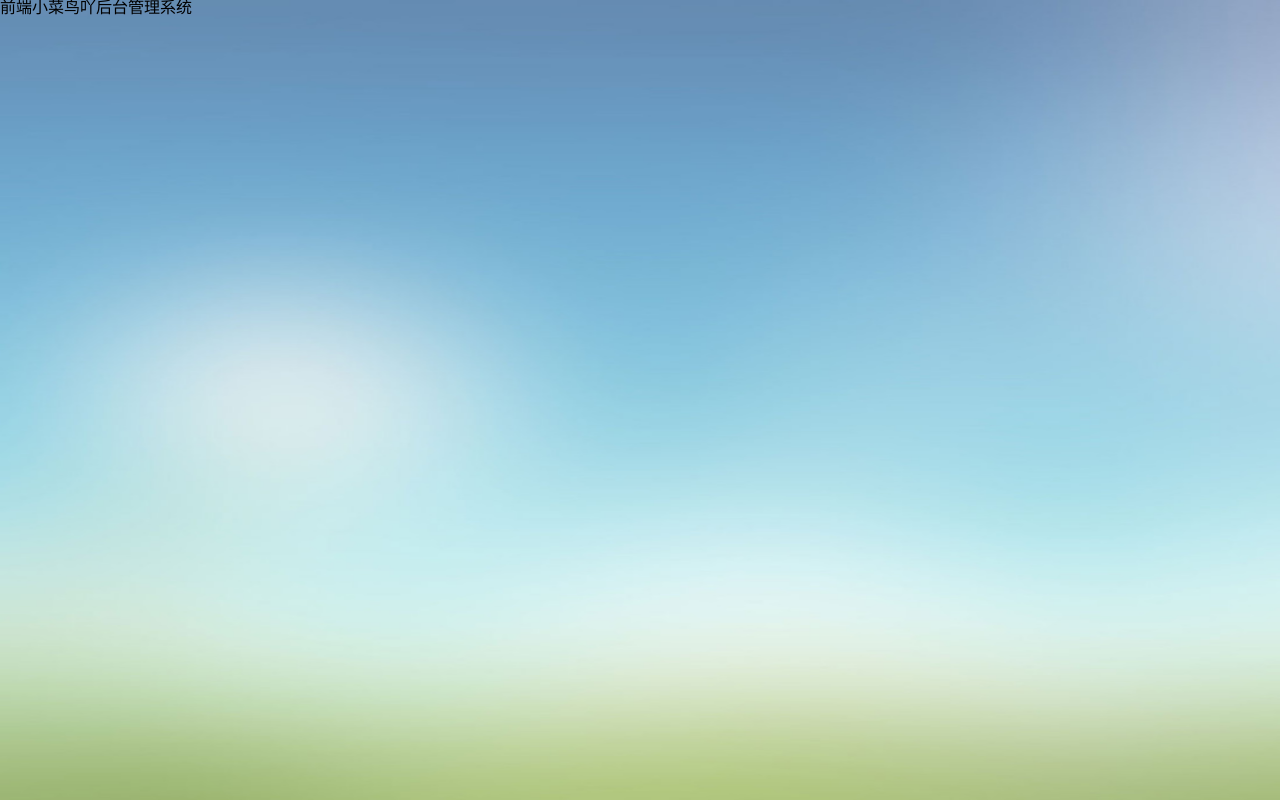
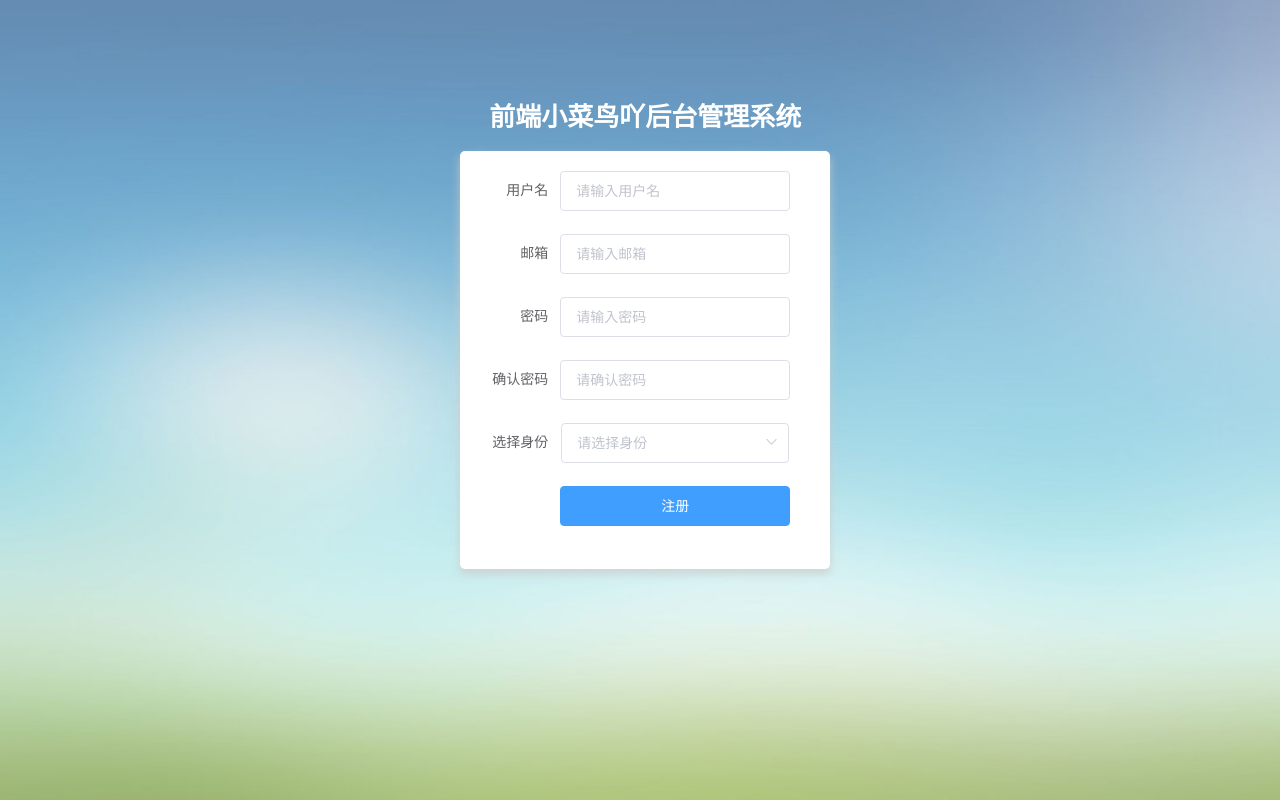
Before and after one commit to raomaiping/vue-node-admin-, a Vue app in the folder node-app/client/: page /register in a window 1280 px wide. Built offline with nearby package versions, Linux system fonts and the light colour scheme.

Commit message:
搭建element注册表单

```diff
--- a/node-app/client/src/router.js
+++ b/node-app/client/src/router.js
@@ -1,7 +1,7 @@
 import Vue from 'vue'
 import Router from 'vue-router'
-import Index from "./views/index.vue"
-import Register from "./views/register.vue"
+import Index from "./views/Index.vue"
+import Register from "./views/Register.vue"
 import NotFound from "./views/404.vue"
 Vue.use(Router)
 
--- a/node-app/client/src/views/register.vue
+++ b/node-app/client/src/views/register.vue
@@ -1,8 +1,36 @@
 <template>
   <div class="register">
-    <section class="from_container">
+    <section class="form_container">
       <div class="manage_tip">
         <span class="title">前端小菜鸟吖后台管理系统</span>
+        <el-form :model="registerUser" :rules="rules" ref="registerForm" label-width="80px" class="registerForm">
+
+          <el-form-item label="用户名" prop="name">
+            <el-input v-model="registerUser.name" placeholder="请输入用户名"></el-input>
+          </el-form-item>
+
+          <el-form-item label="邮箱" prop="email">
+            <el-input v-model="registerUser.email" placeholder="请输入邮箱"></el-input>
+          </el-form-item>
+
+          <el-form-item type="password" label="密码" prop="password">
+            <el-input v-model="registerUser.password" placeholder="请输入密码"></el-input>
+          </el-form-item>
+
+          <el-form-item type="password" label="确认密码" prop="password2">
+            <el-input v-model="registerUser.name" placeholder="请确认密码"></el-input>
+          </el-form-item>
+
+          <el-form-item  label="选择身份">
+              <el-select v-model="registerUser.identity" placeholder="请选择身份">
+                  <el-option label="管理员" value="manger"></el-option>
+                  <el-option label="员工" value="employee"></el-option>
+              </el-select>
+          </el-form-item>
+          <el-form-item>
+            <el-button type="primary" class="submit_btn" @click="subForm('registerForm')">注册</el-button>
+          </el-form-item>
+        </el-form>
       </div>
     </section>
   </div>
@@ -12,11 +40,22 @@
 <script>
 export default {
   name: "register",
-  components: {}
+  components: {},
+  data(){
+    return {
+      registerUser:{
+        name:"",
+        email:"",
+        password:"",
+        password2:"",
+        identity:""
+      }
+    }
+  }
 };
 </script>
 
-<style  scoped>
+<style >
 .register {
   position: relative;
   width: 100%;
@@ -51,4 +90,5 @@
 .submit_btn {
   width: 100%;
 }
+
 </style>
```
